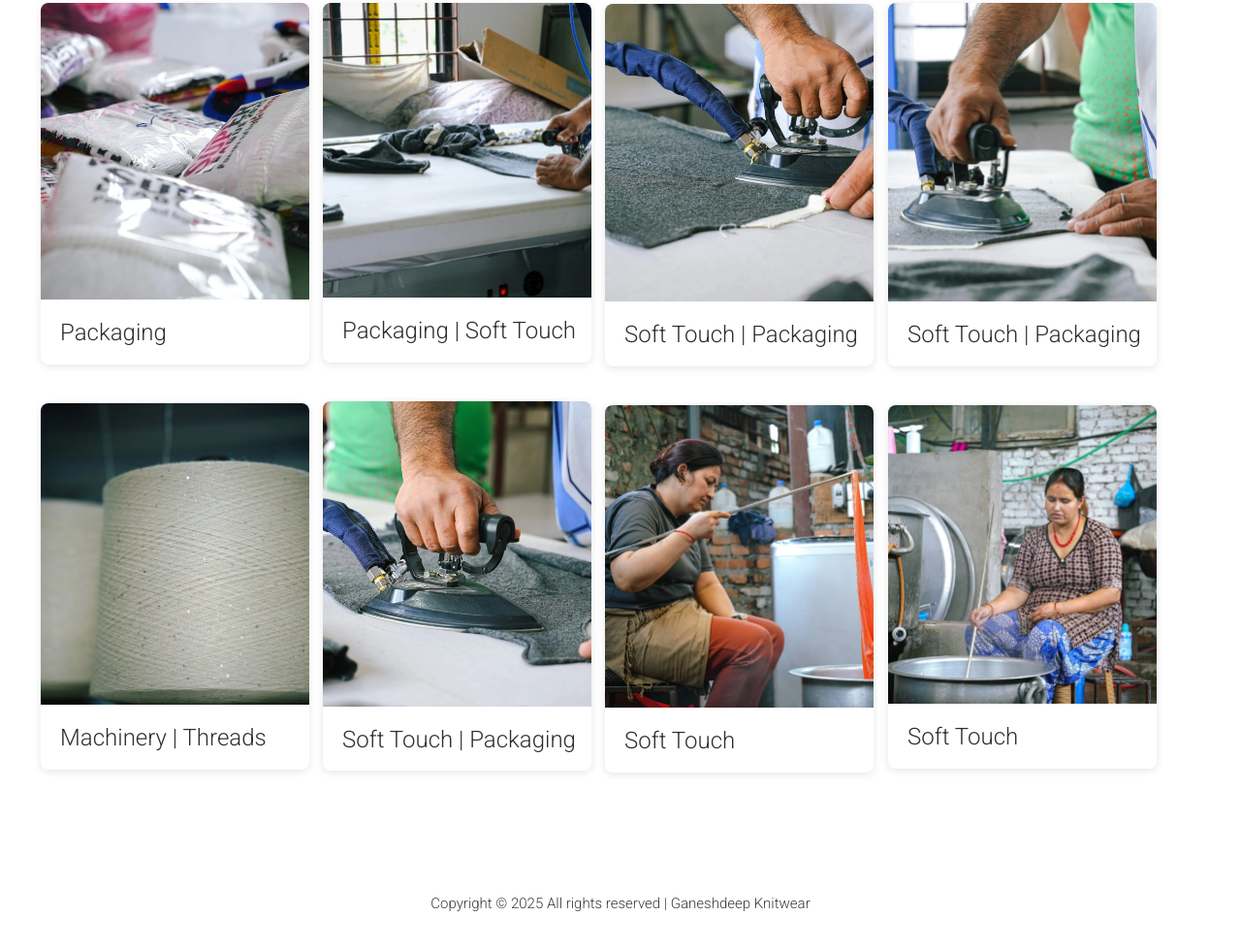
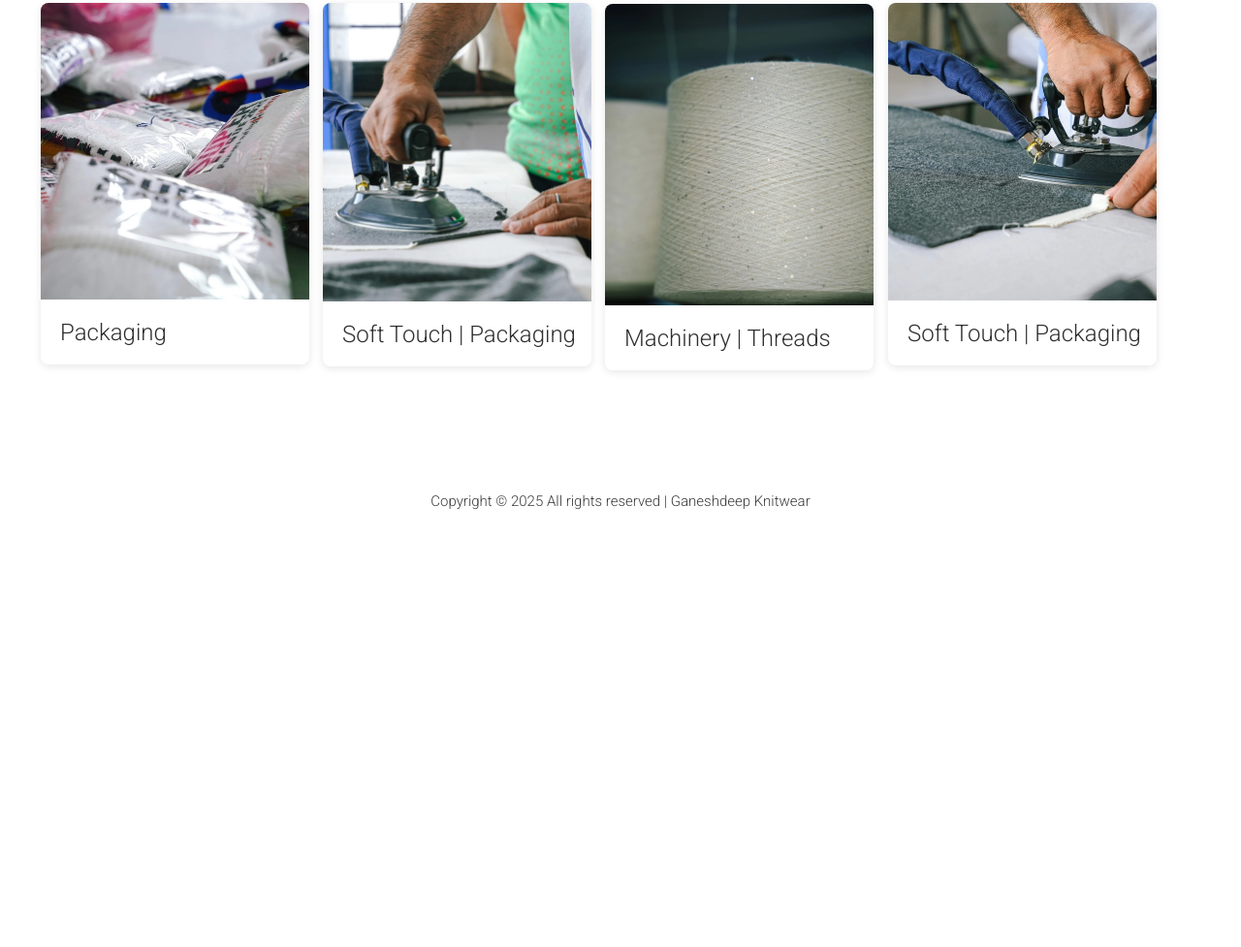
Before and after one commit to anandmarketingtech/anandmarketingtech.github.io, a website: page portfolio.html in a window 1280 px wide. Shown: the part 4273-5250 px from the top of the page at 97% size. After the commit the page ends 4835 px from the top, so only its background shows below. Drawn offline with Linux system fonts and the light colour scheme.

Commit message:
Update portfolio.html

```diff
--- a/portfolio.html
+++ b/portfolio.html
@@ -569,16 +569,7 @@
                     </div>
                 </div>
 
-                <!-- Single gallery Item -->
-                <div class="custom-col single_gallery_item portraits studio wow fadeInUpBig" data-wow-delay="900ms">
-                    <a class="gallery-img" href="img/portfolio-img/12.jpg"><img src="img/portfolio-img/35.jpeg"
-                            alt=""></a>
-                    <!-- Gallery Content -->
-                    <div class="gallery-content">
-                        <h4>Packaging | Soft Touch</h4>
 
-                    </div>
-                </div>
 
                 <!-- Single gallery Item -->
                 <div class="custom-col single_gallery_item portraits studio wow fadeInUpBig" data-wow-delay="900ms">
@@ -602,16 +593,7 @@
                     </div>
                 </div>
 
-                <!-- Single gallery Item -->
-                <div class="custom-col single_gallery_item portraits studio wow fadeInUpBig" data-wow-delay="900ms">
-                    <a class="gallery-img" href="img/portfolio-img/12.jpg"><img src="img/portfolio-img/38.jpeg"
-                            alt=""></a>
-                    <!-- Gallery Content -->
-                    <div class="gallery-content">
-                        <h4>Soft Touch | Packaging</h4>
 
-                    </div>
-                </div>
 
                 <!-- Single gallery Item -->
                 <div class="custom-col single_gallery_item fashion wow fadeInUpBig" data-wow-delay="900ms">
@@ -624,27 +606,9 @@
                     </div>
                 </div>
 
-                <!-- Single gallery Item -->
-                <div class="custom-col single_gallery_item studio wow fadeInUpBig" data-wow-delay="900ms">
-                    <a class="gallery-img" href="img/portfolio-img/12.jpg"><img src="img/portfolio-img/41.jpeg"
-                            alt=""></a>
-                    <!-- Gallery Content -->
-                    <div class="gallery-content">
-                        <h4>Soft Touch</h4>
 
-                    </div>
-                </div>
 
-                <!-- Single gallery Item -->
-                <div class="custom-col single_gallery_item studio wow fadeInUpBig" data-wow-delay="900ms">
-                    <a class="gallery-img" href="img/portfolio-img/12.jpg"><img src="img/portfolio-img/42.jpeg"
-                            alt=""></a>
-                    <!-- Gallery Content -->
-                    <div class="gallery-content">
-                        <h4>Soft Touch</h4>
 
-                    </div>
-                </div>
 
 
             </div>
```
